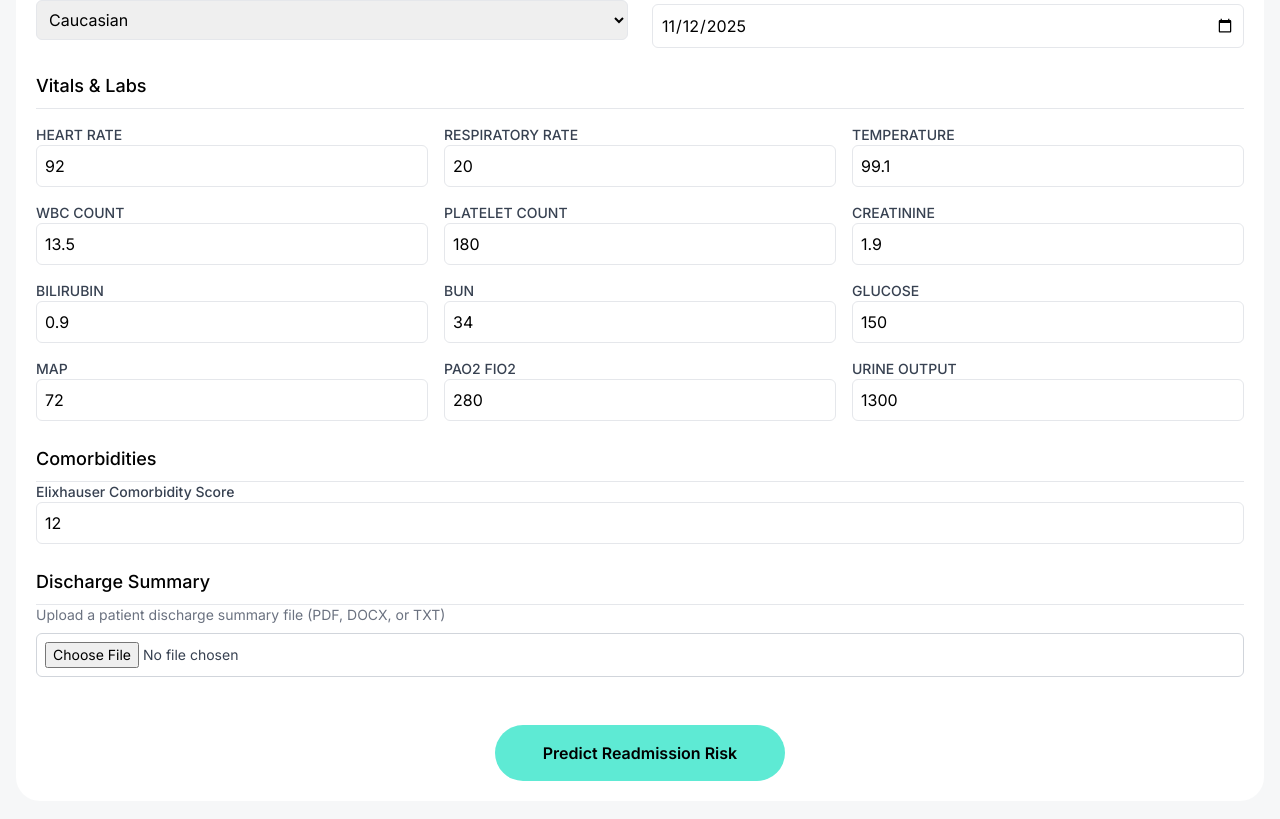
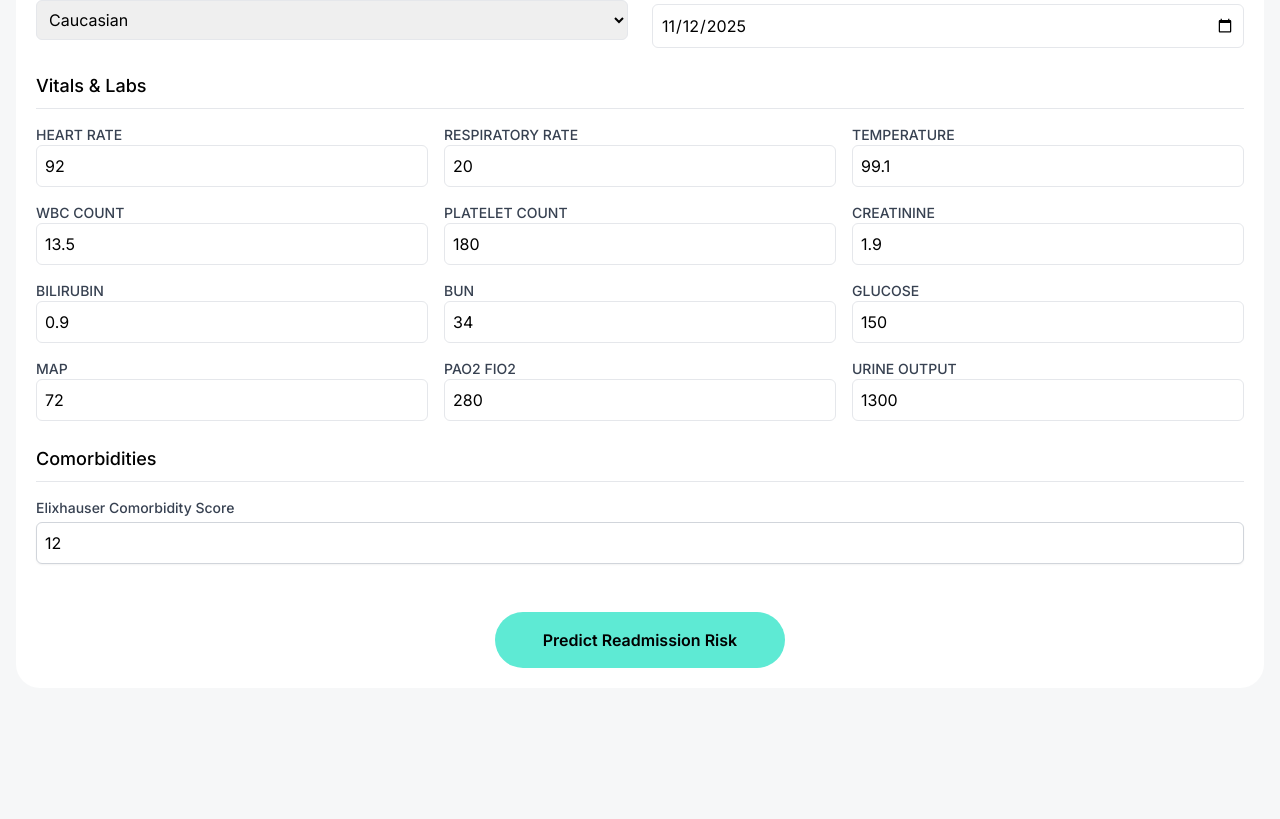
Before and after one commit to vivihuang0729/Readmission-Risk-Prediction, a Next.js app: page /readmission in a window 1280 px wide. Shown: the part 485-1304 px from the top of the page. After the commit the page ends 1205 px from the top, so only its background shows below. Built offline with nearby package versions, Linux system fonts and the light colour scheme.

Commit message:
Update UI readmission — latest version

```diff
--- a/components/ReadmissionRiskPredictor.tsx
+++ b/components/ReadmissionRiskPredictor.tsx
@@ -1,4 +1,5 @@
-'use client';
+"use client";
+
 import React, { useState } from 'react';
 
 // ======================== TYPE DEFINITIONS ========================
@@ -282,36 +283,19 @@ const ReadmissionRiskPredictor: React.FC = () => {
 
           {/* ============== COMORBIDITIES ============== */}
           <div>
-            <h3 className="text-lg font-medium border-b pb-2 mt-6">Comorbidities</h3>
-            <label className="block text-sm font-medium text-gray-700">
-              Elixhauser Comorbidity Score
-            </label>
+            <h3 className="text-lg font-medium border-b pb-2">Comorbidities</h3>
+            <div className="mt-4">
+              <label className="block text-sm font-medium text-gray-700">Elixhauser Comorbidity Score</label>
               <input
                 type="number"
                 name="elixhauserScore"
                 value={formData.elixhauserScore}
                 onChange={handleInputChange}
-              className="block w-full border p-2 rounded-md"
+                className="mt-1 block w-full p-2 border border-gray-300 rounded-md shadow-sm"
               />
             </div>
-          {/* ============== DISCHARGE SUMMARY UPLOAD ============== */}
-          <div>
-            <h3 className="text-lg font-medium border-b pb-2 mt-6">Discharge Summary</h3>
-            <p className="text-sm text-gray-500 mb-2">
-              Upload a patient discharge summary file (PDF, DOCX, or TXT)
-            </p>
-            <input
-              type="file"
-              accept=".pdf,.doc,.docx,.txt"
-              onChange={(e) => {
-                const file = e.target.files?.[0];
-                if (file) {
-                  alert(`File uploaded: ${file.name}`);
-                }
-              }}
-              className="block w-full text-sm text-gray-700 border border-gray-300 rounded-md p-2"
-            />
           </div>
+
           <div className="flex justify-center pt-6">
             <button
               type="submit"
```
Lines whose indentation alone changed are shown as unchanged.
